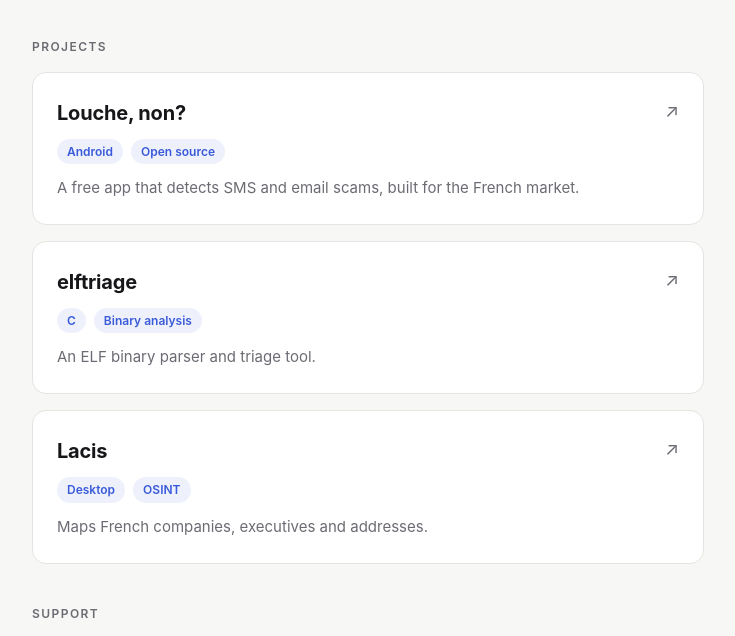
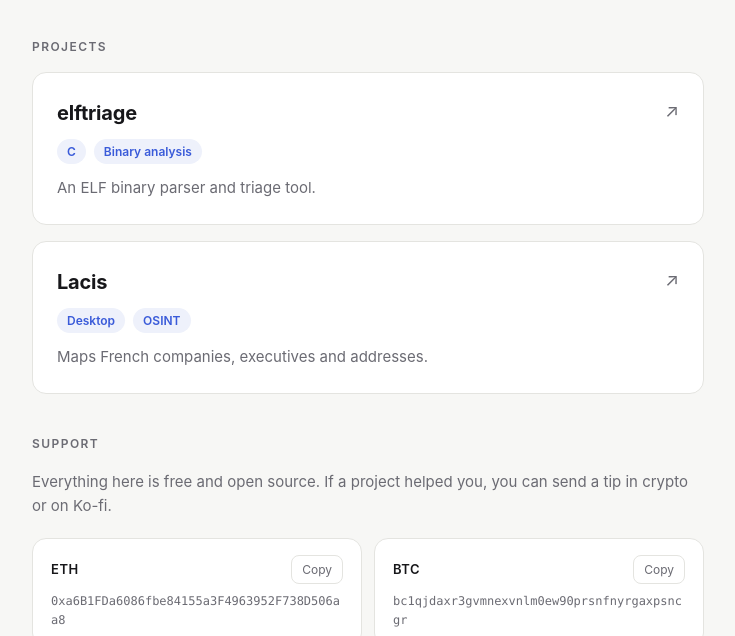
Before and after one commit to c4seus/c4seus.github.io, a plain HTML site: page index.html in a window 1280 px wide. Shown: the part 144-780 px from the top of the page, without its empty margins (272-1007 px from the left). Drawn offline with Linux system fonts and the light colour scheme.

Commit message:
Remove Louche, non? project entry

```diff
--- a/index.html
+++ b/index.html
@@ -223,13 +223,6 @@
     <h2 class="section-title">Projects</h2>
     <ul class="projects">
       <li>
-        <a href="https://github.com/c4seus/Louche-non-">
-          <span class="name">Louche, non?</span>
-          <span class="tags"><span class="tag">Android</span><span class="tag">Open source</span></span>
-          <span class="desc">A free app that detects SMS and email scams, built for the French market.</span>
-        </a>
-      </li>
-      <li>
         <a href="https://github.com/c4seus/elftriage">
           <span class="name">elftriage</span>
           <span class="tags"><span class="tag">C</span><span class="tag">Binary analysis</span></span>
@@ -244,7 +237,6 @@
         </a>
       </li>
     </ul>
-
     <h2 class="section-title">Support</h2>
     <p class="support-lead">Everything here is free and open source. If a project helped you, you can send a tip in crypto or on Ko-fi.</p>
     <div class="wallets">
```
